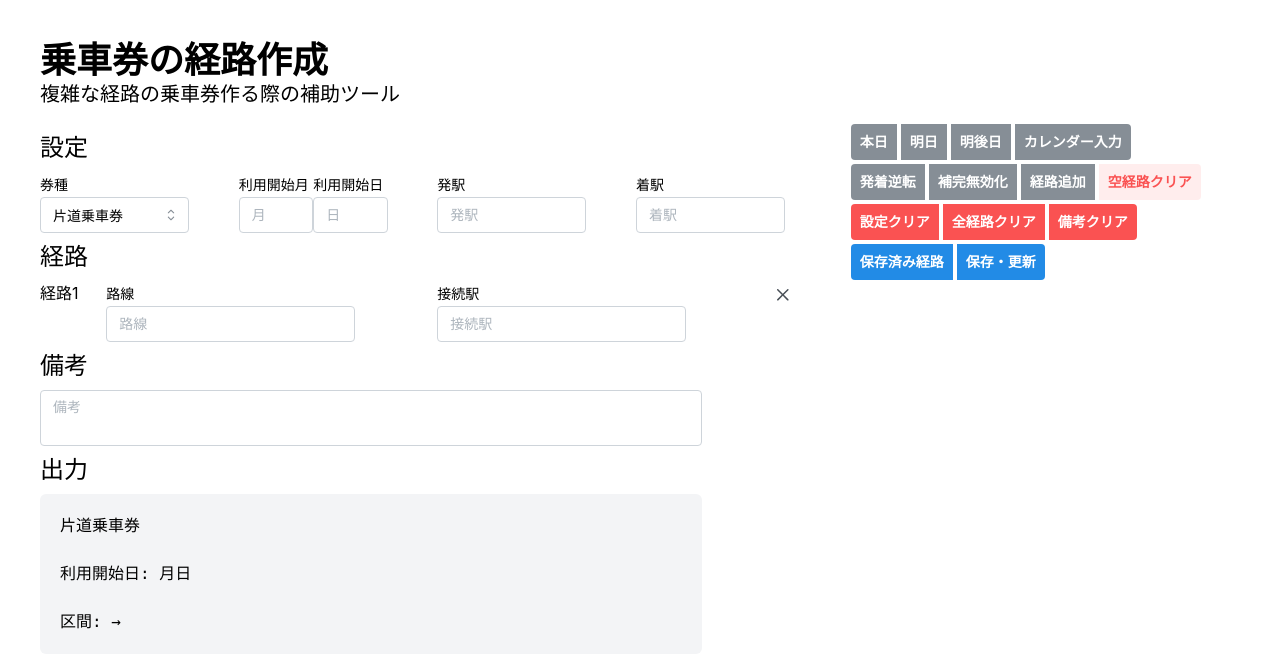
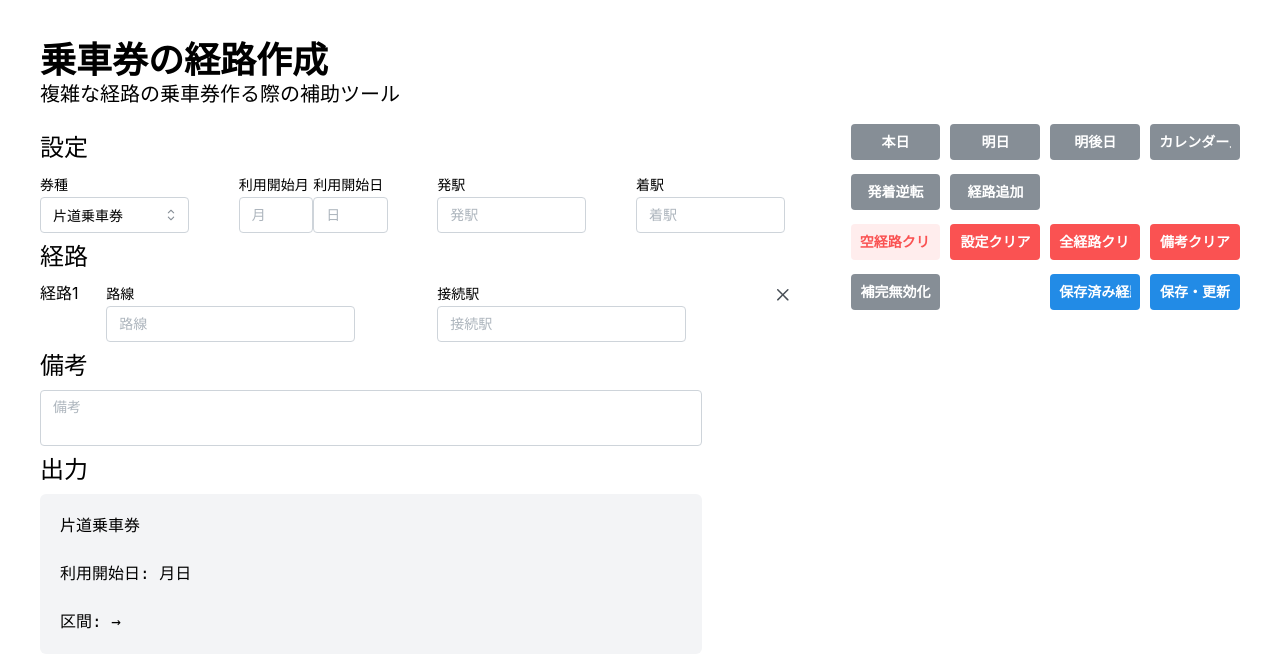
Before and after one commit to hiroxto/fare-ticket-route-planning, a Next.js app: page / in a window 1280 px wide. Shown: the top 668 px of the page. Built offline with nearby package versions, Linux system fonts and the light colour scheme.

Commit message:
feat: ボタンのサイズを統一する

```diff
--- a/src/components/Route/ControlButtons.tsx
+++ b/src/components/Route/ControlButtons.tsx
@@ -1,6 +1,6 @@
 import { useRouteState } from "@/feature/route-state";
 import { useSavedRouteState } from "@/feature/saved-route";
-import { Button, Modal, Select } from "@mantine/core";
+import { Button, Grid, Modal, Select } from "@mantine/core";
 import { DatePicker } from "@mantine/dates";
 import { useDisclosure } from "@mantine/hooks";
 import Link from "next/link";
@@ -24,7 +24,6 @@ export default function ControlButtons() {
     const setDay = useRouteState(state => state.setDay);
     const setDateWithIndex = useRouteState(state => state.setDateWithIndex);
     const useDate = useRouteState(state => state.useDate);
-    const _skipDate = useRouteState(state => state.skipDate);
     const reverse = useRouteState(state => state.reverse);
     const resetStations = useRouteState(state => state.resetStations);
     const savedRoutes = useSavedRouteState(state => state.routes);
@@ -40,7 +39,6 @@ export default function ControlButtons() {
         closeModal: closeClearSettingModal,
         handleConfirm: handleClearSettingConfirm,
     } = useConfirmationModal();
-
     const addRoute = useRouteState(state => state.addRoute);
     const deleteEmptyRoutes = useRouteState(state => state.deleteEmptyRoutes);
     const deleteAllRoutes = useRouteState(state => state.deleteAllRoutes);
@@ -63,80 +61,94 @@ export default function ControlButtons() {
 
     return (
         <>
-            <Button.Group>
+            <Grid columns={12} gutter="xs">
+                <Grid.Col span={3}>
                     <SoundButton
                         variant="filled"
                         color="gray"
                         className="button"
                         onClick={() => setDateWithIndex(0)}
                         soundType="click"
+                        fullWidth={true}
                     >
                         本日
                     </SoundButton>
+                </Grid.Col>
+                <Grid.Col span={3}>
                     <SoundButton
                         variant="filled"
                         color="gray"
                         className="button"
                         onClick={() => setDateWithIndex(1)}
                         soundType="click"
+                        fullWidth={true}
                     >
                         明日
                     </SoundButton>
+                </Grid.Col>
+                <Grid.Col span={3}>
                     <SoundButton
                         variant="filled"
                         color="gray"
-                    className="button"
+                        className="button "
                         onClick={() => setDateWithIndex(2)}
                         soundType="click"
+                        fullWidth={true}
                     >
                         明後日
                     </SoundButton>
+                </Grid.Col>
+                <Grid.Col span={3}>
                     <SoundButton
                         variant="filled"
                         color="gray"
                         className="button"
                         onClick={openCalenderModal}
                         soundType="click"
+                        fullWidth={true}
                     >
                         カレンダー入力
                     </SoundButton>
-            </Button.Group>
-
-            <Button.Group>
-                <SoundButton variant="filled" color="gray" className="button" onClick={reverse} soundType="click">
+                </Grid.Col>
+                <Grid.Col span={3}>
+                    <SoundButton
+                        variant="filled"
+                        color="gray"
+                        className="button"
+                        onClick={reverse}
+                        soundType="click"
+                        fullWidth={true}
+                    >
                         発着逆転
                     </SoundButton>
-                <SoundButton
-                    variant="filled"
-                    color={useComplete ? "gray" : "blue"}
-                    className="button"
-                    onClick={() => (useComplete ? disableComplete() : enableComplete())}
-                    soundType="click"
-                >
-                    {useComplete ? "補完無効化" : "補完有効化"}
-                </SoundButton>
-
+                </Grid.Col>
+                <Grid.Col span={3}>
                     <SoundButton
                         variant="filled"
                         color="gray"
                         className="button"
                         onClick={() => addRoute(-1)}
                         soundType="click"
+                        fullWidth={true}
                     >
                         経路追加
                     </SoundButton>
+                </Grid.Col>
+                <Grid.Col span={3}></Grid.Col>
+                <Grid.Col span={3}></Grid.Col>
+                <Grid.Col span={3}>
                     <SoundButton
                         variant="light"
                         color="red"
                         className="button"
                         onClick={deleteEmptyRoutes}
                         soundType="click"
+                        fullWidth={true}
                     >
                         空経路クリア
                     </SoundButton>
-            </Button.Group>
-
-            <Button.Group>
+                </Grid.Col>
+                <Grid.Col span={3}>
                     <SoundButton
                         variant="filled"
                         color="red"
@@ -149,38 +161,72 @@ export default function ControlButtons() {
                             })
                         }
                         soundType="chime"
+                        fullWidth={true}
                     >
                         設定クリア
                     </SoundButton>
-
+                </Grid.Col>
+                <Grid.Col span={3}>
                     <SoundButton
                         variant="filled"
                         color="red"
                         className="button"
                         onClick={() => openClearAllRoutesModal(deleteAllRoutes)}
                         soundType="chime"
+                        fullWidth={true}
                     >
                         全経路クリア
                     </SoundButton>
+                </Grid.Col>
+                <Grid.Col span={3}>
                     <SoundButton
                         variant="filled"
                         color="red"
                         className="button"
                         onClick={() => openClearNotesModal(resetNotes)}
                         soundType="chime"
+                        fullWidth={true}
                     >
                         備考クリア
                     </SoundButton>
-            </Button.Group>
-
-            <Button.Group>
-                <Button variant="filled" color="blue" className="button" component={Link} href="/states">
+                </Grid.Col>
+                <Grid.Col span={3}>
+                    <SoundButton
+                        variant="filled"
+                        color={useComplete ? "gray" : "blue"}
+                        className="button"
+                        onClick={() => (useComplete ? disableComplete() : enableComplete())}
+                        soundType="click"
+                        fullWidth={true}
+                    >
+                        {useComplete ? "補完無効化" : "補完有効化"}
+                    </SoundButton>
+                </Grid.Col>
+                <Grid.Col span={3} offset={3}>
+                    <Button
+                        variant="filled"
+                        color="blue"
+                        className="button"
+                        component={Link}
+                        href="/states"
+                        fullWidth={true}
+                    >
                         保存済み経路
                     </Button>
-                <SoundButton variant="filled" color="blue" className="button" onClick={openSaveModal} soundType="click">
+                </Grid.Col>
+                <Grid.Col span={3}>
+                    <SoundButton
+                        variant="filled"
+                        color="blue"
+                        className="button"
+                        onClick={openSaveModal}
+                        soundType="click"
+                        fullWidth={true}
+                    >
                         保存・更新
                     </SoundButton>
-            </Button.Group>
+                </Grid.Col>
+            </Grid>
 
             <Modal opened={isOpenedCalenderModel} onClose={closeCalenderModal} title="カレンダー入力" size="auto">
                 <DatePicker
```
Lines whose indentation alone changed are shown as unchanged.
